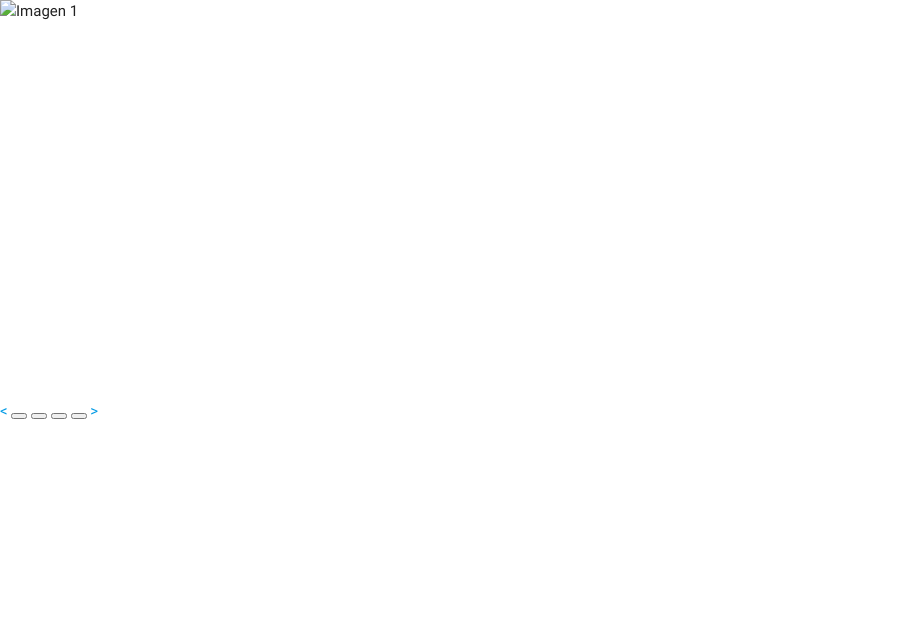
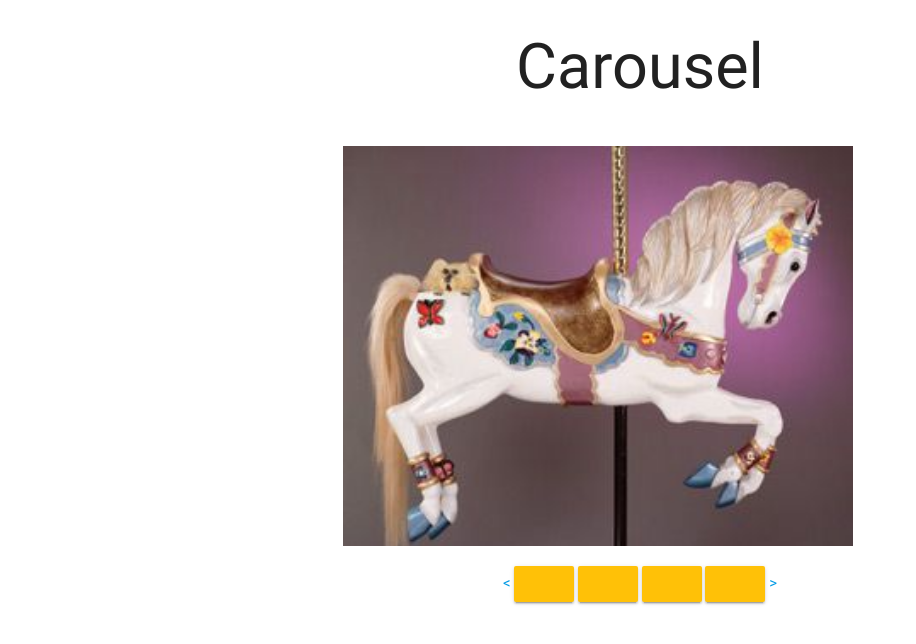
Before and after one commit to karlanavam/carousel_demo, a plain HTML site: page index.html in a window 1280 px wide. Shown: the whole page, without its empty margins (0-916 px from the left). Drawn offline with nearby package versions, Linux system fonts and the light colour scheme.

Commit message:
más materialize

```diff
--- a/assets/css/main.css
+++ b/assets/css/main.css
@@ -5,3 +5,7 @@
 .carousel-content.active {
 	display: block;
 }
+
+.center {
+	text-align: center;
+}
--- a/index.html
+++ b/index.html
@@ -1,38 +1,49 @@
 <!DOCTYPE html>
 <html lang="es">
+
 <head>
 	<!--Import Google Icon Font-->
 	<link href="http://fonts.googleapis.com/icon?family=Material+Icons" rel="stylesheet">
 	<!--Import materialize.css-->
-      <link type="text/css" rel="stylesheet" href="assets/css/materialize.min.css"  media="screen,projection"/>
+	<link type="text/css" rel="stylesheet" href="assets/css/materialize.min.css" media="screen,projection" />
 	<link rel="stylesheet" href="assets/css/main.css">
 
 	<!--Let browser know website is optimized for mobile-->
-      <meta name="viewport" content="width=device-width, initial-scale=1.0"/>
+	<meta name="viewport" content="width=device-width, initial-scale=1.0" />
 </head>
 
 <body>
-    	<div class="carousel">
-		<div data-slide="0" class="carousel-content active">
-			<img src="" alt="Imagen 1">
+	<div class="container-fluid center-align">
+
+		<div class="row center-align">
+			<h1 class="col s12 center-align white">Carousel</h1>
 		</div>
-		<div data-slide="1" class="carousel-content ">
-			<img src="" alt="Imagen 2">
+
+		<div class="row">
+			<div class="carousel col s12 center-align">
+				<div data-slide="0" class="carousel-content active carousel-item col s5 offset-s3">
+					<img src="assets/img/img-1.jpg" alt="Imagen 1">
 				</div>
-		<div data-slide="2" class="carousel-content ">
-			<img src="" alt="Imagen 3">
+				<div data-slide="1" class="carousel-content carousel-item col s5 offset-s3">
+					<img src="assets/img/img-2.jpg" alt="Imagen 2">
 				</div>
-		<div data-slide="3" class="carousel-content">
-			<img src="" alt="Imagen 4">
+				<div data-slide="2" class="carousel-content carousel-item col s5 offset-s3">
+					<img src="assets/img/img-3.jpg" alt="Imagen 3">
+				</div>
+				<div data-slide="3" class="carousel-content carousel-item col s5 offset-s3">
+					<img src="assets/img/img-4.jpg" alt="Imagen 4">
 				</div>
 			</div>
-	<div class="controls">
+		</div>
+
+		<div class=" row center-align">
 			<a href="#" class="previous">&#60;</a>
-		<button type="button" data-target="0" class="control"></button>
-		<button type="button" data-target="1" class="control"></button>
-		<button type="button" data-target="2" class="control"></button>
-		<button type="button" data-target="3" class="control"></button>
+			<button type="button" data-target="0" class="control waves-effect amber btn"></button>
+			<button type="button" data-target="1" class="control waves-effect amber btn"></button>
+			<button type="button" data-target="2" class="control waves-effect amber btn"></button>
+			<button type="button" data-target="3" class="control waves-effect amber btn"></button>
 			<a href="#" class="next">&#62;</a>
+		</div>
 	</div>
 
 
@@ -41,4 +52,5 @@
 	<script type="text/javascript" src="assets/js/materialize.min.js"></script>
 	<script src="assets/js/main.js"></script>
 </body>
+
 </html>
```
Also changed, not shown: assets/img/img-1.jpg (added), assets/img/img-2.jpg (added), assets/img/img-3.jpg (added), assets/img/img-4.jpg (added), assets/img/img-5.jpg (added). Lines whose indentation alone changed are shown as unchanged.
